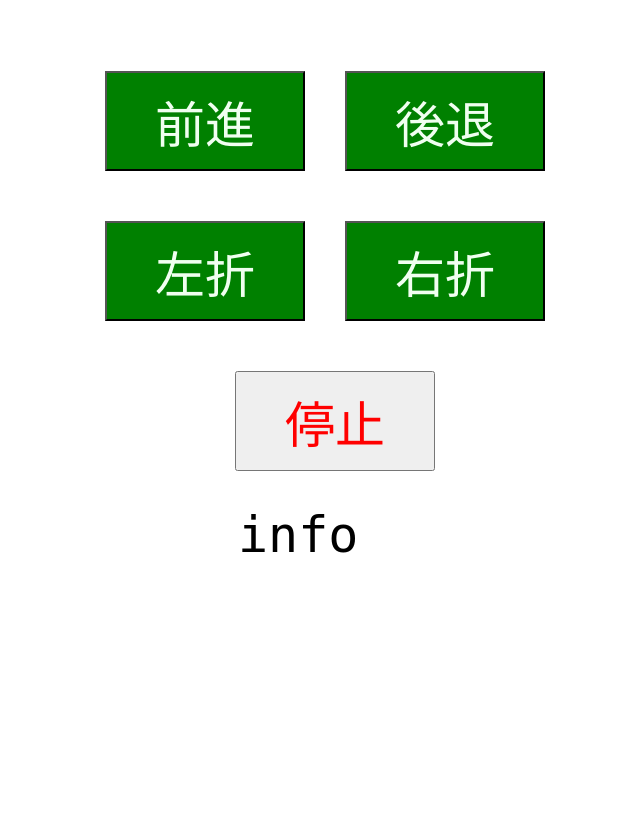
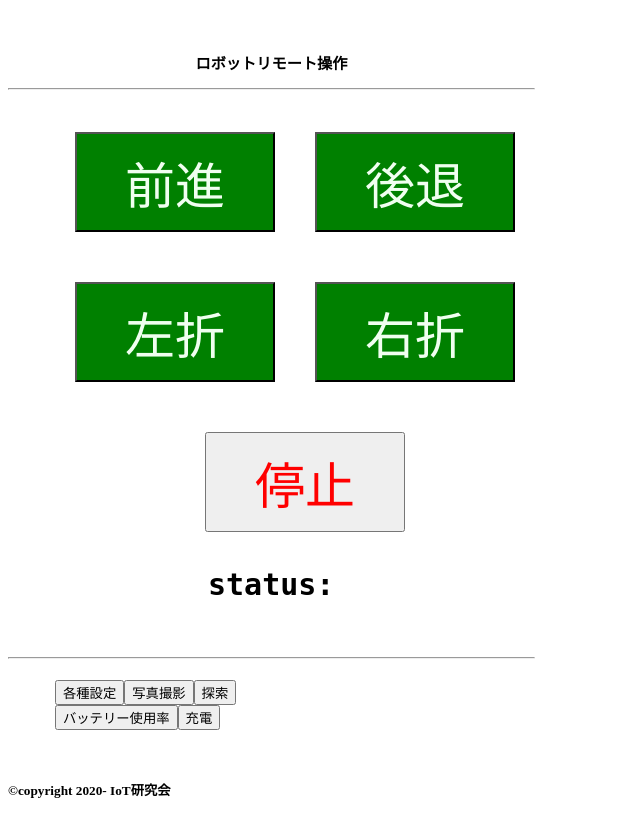
Before and after one commit to akeyi2018/FlaskStudy, a Flask app: page / in a window 1280 px wide. Shown: the whole page, without its empty margins (0-640 px from the left). Before the commit the page ends 553 px from the top, so only its background shows below. Run offline with Flask 2, Linux system fonts and the light colour scheme; some libraries are stand-ins or nearby versions.

Commit message:
add title

```diff
--- a/robot/templates/remote_control.html
+++ b/robot/templates/remote_control.html
@@ -10,14 +10,12 @@
   <style>
 
     #main{
-      width:480px;height:640px;
+      width:480px;height:750px;
     }
 
     .btn{
-      padding-top: 30px;
       display: flex;
       justify-content: space-evenly;
-      padding-left: 30px;
     }
 
     #front, #back, #left, #right
@@ -33,21 +31,25 @@
     }
     #info{
       margin-top: 0px;
-      width:200px;height:100px;font-size:50px;
+      width:100px;height:60px;font-size:30px;
       padding-left: 200px;
     }
   </style>
 </head>
 
 <body>
+
   <div id="main" class="btn">
     <pre>
+      <h3 id="title"><center>ロボットリモート操作</center></h3><hr>
       <button id="front">前進</button><button id="back">後退</button>
       <button id="left">左折</button><button id="right">右折</button>
       <button id="stop">停止</button>
-      <p id="info">info</p>
+      <h3 id="info">status:</h3><hr>
+      <button id='settings'>各種設定</button><button id='camera'>写真撮影</button><button id='search'>探索</button>
+      <button>バッテリー使用率</button><button>充電</button>
     </pre>
   </div>
+  <h5>©copyright 2020- IoT研究会</h5>
 </body>
-
 </html>
```
